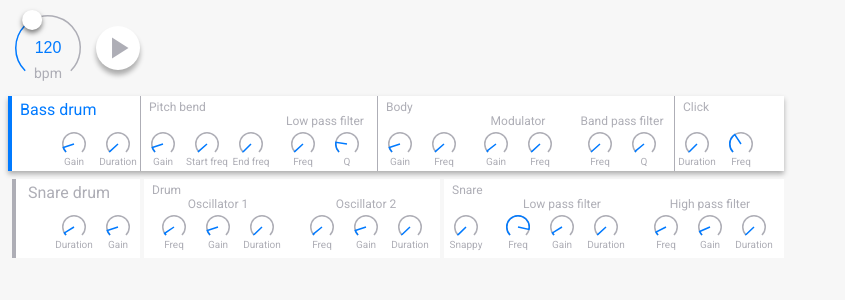
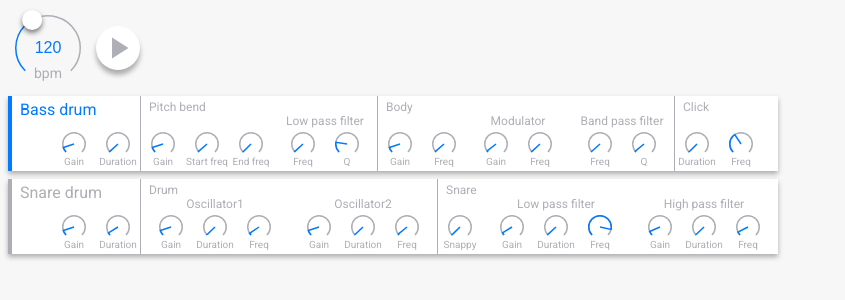
Before and after one commit to Volcomix/jsdaw, a React app: page / in a window 1280 px wide. Shown: the top 300 px of the page, without its empty margins (0-845 px from the left). Built offline with nearby package versions, Linux system fonts and the light colour scheme.

Commit message:
Refactor snare drum synth

```diff
--- a/src/App.jsx
+++ b/src/App.jsx
@@ -32,9 +32,11 @@ class App extends React.Component {
           isSelected={selected === 0}
           onSelect={() => this.handleSynthSelect(0)}
         />
-        <SnareDrum
-          synth={synths[1]}
-          selectedSynth={synths[selected]}
+        <Synth
+          name='Snare drum'
+          controls={controls[1]}
+          onControlsChange={controls => this.handleControlsChange(1, controls)}
+          isSelected={selected === 1}
           onSelect={() => this.handleSynthSelect(1)}
         />
       </div>
--- a/src/synth/BassDrum/BassDrum.js
+++ b/src/synth/BassDrum/BassDrum.js
@@ -1,10 +1,4 @@
-const controls = {
-  gain: { step: 0.1, max: 10 },
-  modulator: { gain: { step: 10, max: 10000 } },
-  duration: { step: 0.1, max: 10 },
-  frequency: { step: 10, max: 8000 },
-  Q: { step: 0.1, max: 10 },
-}
+import controls from '../controls'
 
 class BassDrum {
   controls = {
--- a/src/synth/SnareDrum/SnareDrum.js
+++ b/src/synth/SnareDrum/SnareDrum.js
@@ -1,33 +1,34 @@
+import controls from '../controls'
 import whiteNoise from '../Noise/whiteNoise'
 
 class SnareDrum {
-  duration = 0.5
-  gain = 1
-
-  drum = {
+  controls = {
+    gain: { ...controls.gain, value: 1 },
+    duration: { ...controls.duration, value: 0.5 },
+    drum: {
       oscillator1: {
-      frequency: 330,
-      gain: 1,
-      duration: 0.033,
+        gain: { ...controls.gain, value: 1 },
+        duration: { ...controls.duration, value: 0.033 },
+        freq: { ...controls.frequency, value: 330 },
       },
       oscillator2: {
-      frequency: 180,
-      gain: 1,
-      duration: 0.055,
+        gain: { ...controls.gain, value: 1 },
+        duration: { ...controls.duration, value: 0.055 },
+        freq: { ...controls.frequency, value: 180 },
       },
-  }
-
-  snare = {
-    snappy: 0.02,
+    },
+    snare: {
+      snappy: { ...controls.duration, value: 0.02 },
       lowPassFilter: {
-      frequency: 7040,
-      gain: 0.5,
-      duration: 0.1,
+        gain: { ...controls.gain, value: 0.5 },
+        duration: { ...controls.duration, value: 0.1 },
+        freq: { ...controls.frequency, value: 7040 },
       },
       highPassFilter: {
-      frequency: 523,
-      gain: 0.8,
-      duration: 0.06,
+        gain: { ...controls.gain, value: 0.8 },
+        duration: { ...controls.duration, value: 0.06 },
+        freq: { ...controls.frequency, value: 523 },
+      },
     },
   }
 
@@ -39,7 +40,7 @@ class SnareDrum {
 
   playSound(when) {
     const amplifier = this.context.createGain()
-    amplifier.gain.value = this.gain
+    amplifier.gain.value = this.controls.gain.value
 
     this.playDrum(when, amplifier)
     this.playSnare(when, amplifier)
@@ -50,22 +51,22 @@ class SnareDrum {
   playDrum(when, amplifier) {
     const oscillator1 = this.context.createOscillator()
     oscillator1.type = 'triangle'
-    oscillator1.frequency.value = this.drum.oscillator1.frequency
+    oscillator1.frequency.value = this.controls.drum.oscillator1.freq.value
 
     const vca1 = this.context.createGain()
-    vca1.gain.setValueAtTime(this.drum.oscillator1.gain, when)
+    vca1.gain.setValueAtTime(this.controls.drum.oscillator1.gain.value, when)
     vca1.gain.linearRampToValueAtTime(
-      0, when + this.drum.oscillator1.duration
+      0, when + this.controls.drum.oscillator1.duration.value
     )
 
     const oscillator2 = this.context.createOscillator()
     oscillator2.type = 'triangle'
-    oscillator2.frequency.value = this.drum.oscillator2.frequency
+    oscillator2.frequency.value = this.controls.drum.oscillator2.freq.value
 
     const vca2 = this.context.createGain()
-    vca2.gain.setValueAtTime(this.drum.oscillator2.gain, when)
+    vca2.gain.setValueAtTime(this.controls.drum.oscillator2.gain.value, when)
     vca2.gain.linearRampToValueAtTime(
-      0, when + this.drum.oscillator2.duration
+      0, when + this.controls.drum.oscillator2.duration.value
     )
 
     oscillator1.connect(vca1)
@@ -76,8 +77,8 @@ class SnareDrum {
     oscillator1.start(when)
     oscillator2.start(when)
 
-    oscillator1.stop(when + this.duration)
-    oscillator2.stop(when + this.duration)
+    oscillator1.stop(when + this.controls.duration.value)
+    oscillator2.stop(when + this.controls.duration.value)
   }
 
   playSnare(when, amplifier) {
@@ -86,27 +87,27 @@ class SnareDrum {
 
     const lpf = this.context.createBiquadFilter()
     lpf.type = 'lowpass'
-    lpf.frequency.value = this.snare.lowPassFilter.frequency
+    lpf.frequency.value = this.controls.snare.lowPassFilter.freq.value
 
     const vca1 = this.context.createGain()
-    vca1.gain.setValueAtTime(this.snare.lowPassFilter.gain, when)
+    vca1.gain.setValueAtTime(this.controls.snare.lowPassFilter.gain.value, when)
     vca1.gain.linearRampToValueAtTime(
-      0, when + this.snare.lowPassFilter.duration
+      0, when + this.controls.snare.lowPassFilter.duration.value
     )
 
     const hpf = this.context.createBiquadFilter()
     hpf.type = 'highpass'
-    hpf.frequency.value = this.snare.highPassFilter.frequency
+    hpf.frequency.value = this.controls.snare.highPassFilter.freq.value
 
     const vca2 = this.context.createGain()
-    vca2.gain.setValueAtTime(this.snare.highPassFilter.gain, when)
+    vca2.gain.setValueAtTime(this.controls.snare.highPassFilter.gain.value, when)
     vca2.gain.linearRampToValueAtTime(
-      0, when + this.snare.highPassFilter.duration
+      0, when + this.controls.snare.highPassFilter.duration.value
     )
 
     const snappy = this.context.createGain()
     snappy.gain.setValueAtTime(0, when)
-    snappy.gain.linearRampToValueAtTime(1, when + this.snare.snappy)
+    snappy.gain.linearRampToValueAtTime(1, when + this.controls.snare.snappy.value)
 
     noise.connect(lpf)
     lpf.connect(vca1)
@@ -117,7 +118,7 @@ class SnareDrum {
     snappy.connect(amplifier)
 
     noise.start(when)
-    noise.stop(when + this.duration)
+    noise.stop(when + this.controls.duration.value)
   }
 }
 
--- /dev/null
+++ b/src/synth/controls.js
@@ -0,0 +1,9 @@
+const controls = {
+  gain: { step: 0.1, max: 10 },
+  duration: { step: 0.01, max: 10 },
+  frequency: { step: 10, max: 8000 },
+  Q: { step: 0.1, max: 10 },
+  modulator: { gain: { step: 10, max: 10000 } },
+}
+
+export default controls
```
Lines whose indentation alone changed are shown as unchanged.
